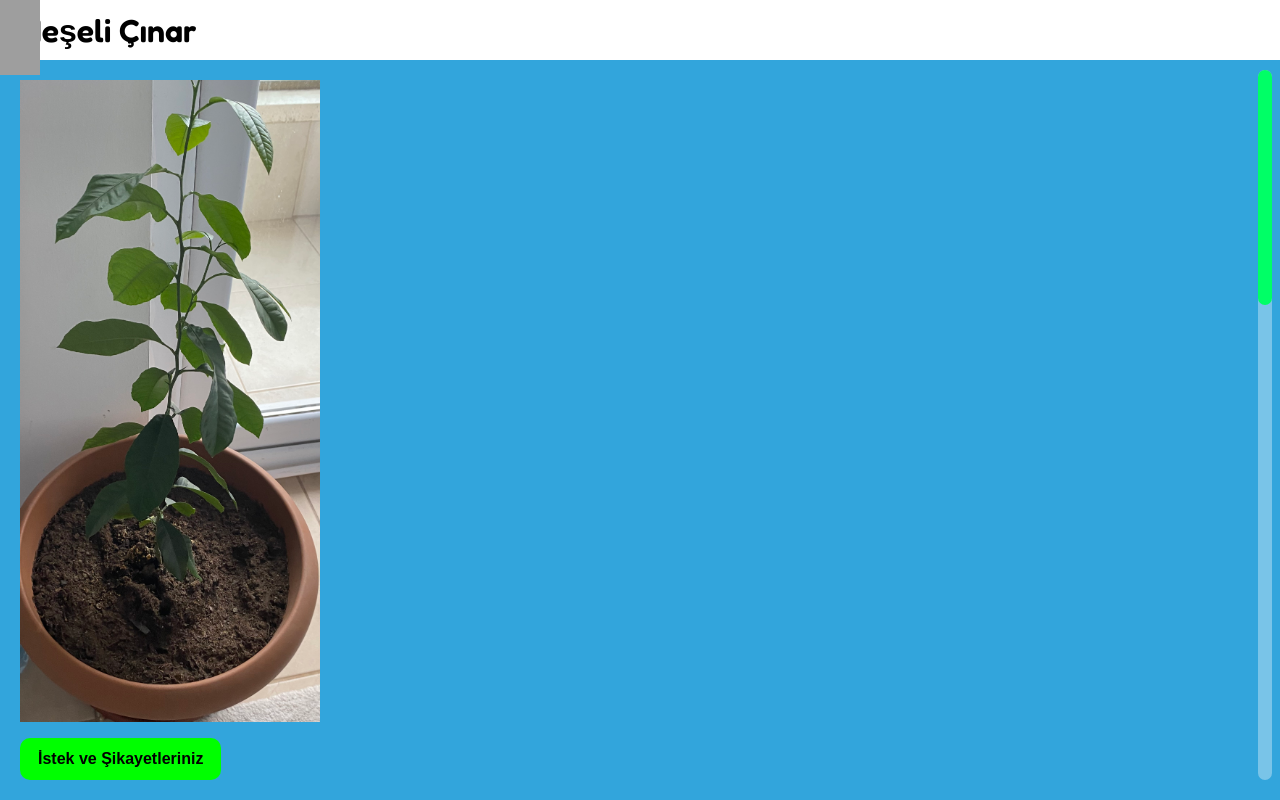
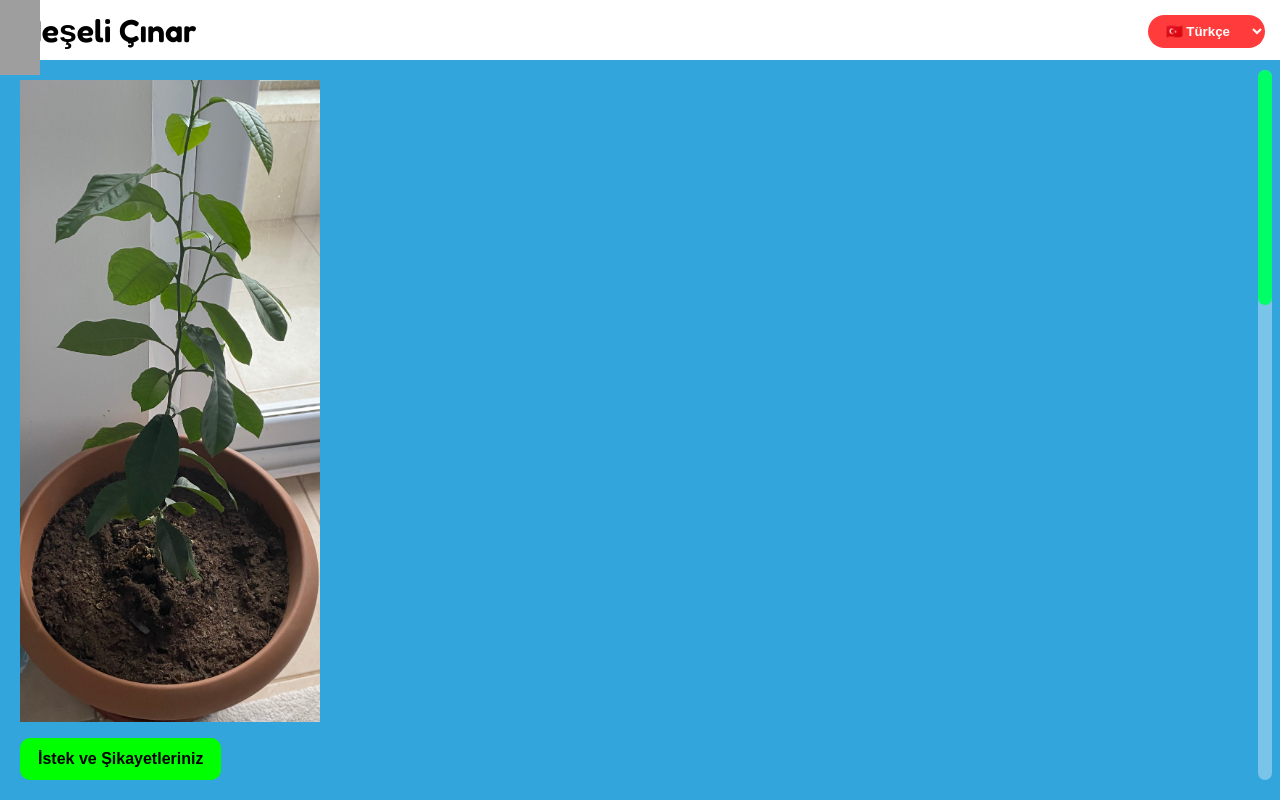
Before and after one commit to neslicinar1150-lgtm/neseli-cinar, a plain HTML site: page index.html in a window 1280 px wide. Drawn offline with Linux system fonts and the light colour scheme; grey boxes are pictures that could not be loaded; files whose address does not match are found by name.

Commit message:
Add language selection dropdown to index.html
Added a language selection dropdown to the top right corner of the page.

```diff
--- a/index.html
+++ b/index.html
@@ -138,7 +138,14 @@ html, body, * { cursor:none !important; }
 </head>
 
 <body oncontextmenu="return false;">
-
+<div style="position:fixed;top:15px;right:15px;z-index:9999;">
+<select onchange="changeLang(this.value)"
+style="padding:8px 14px;border-radius:20px;border:none;background:#ff3b3b;color:white;font-weight:bold;">
+  <option value="tr">🇹🇷 Türkçe</option>
+  <option value="en">🇬🇧 English</option>
+  <option value="ar">🇸🇦 العربية</option>
+</select>
+</div>
 <img id="neseliCursor"
 src="https://neselicinar.com.tr/Resimler/mouse-cinar.png">
 
```
